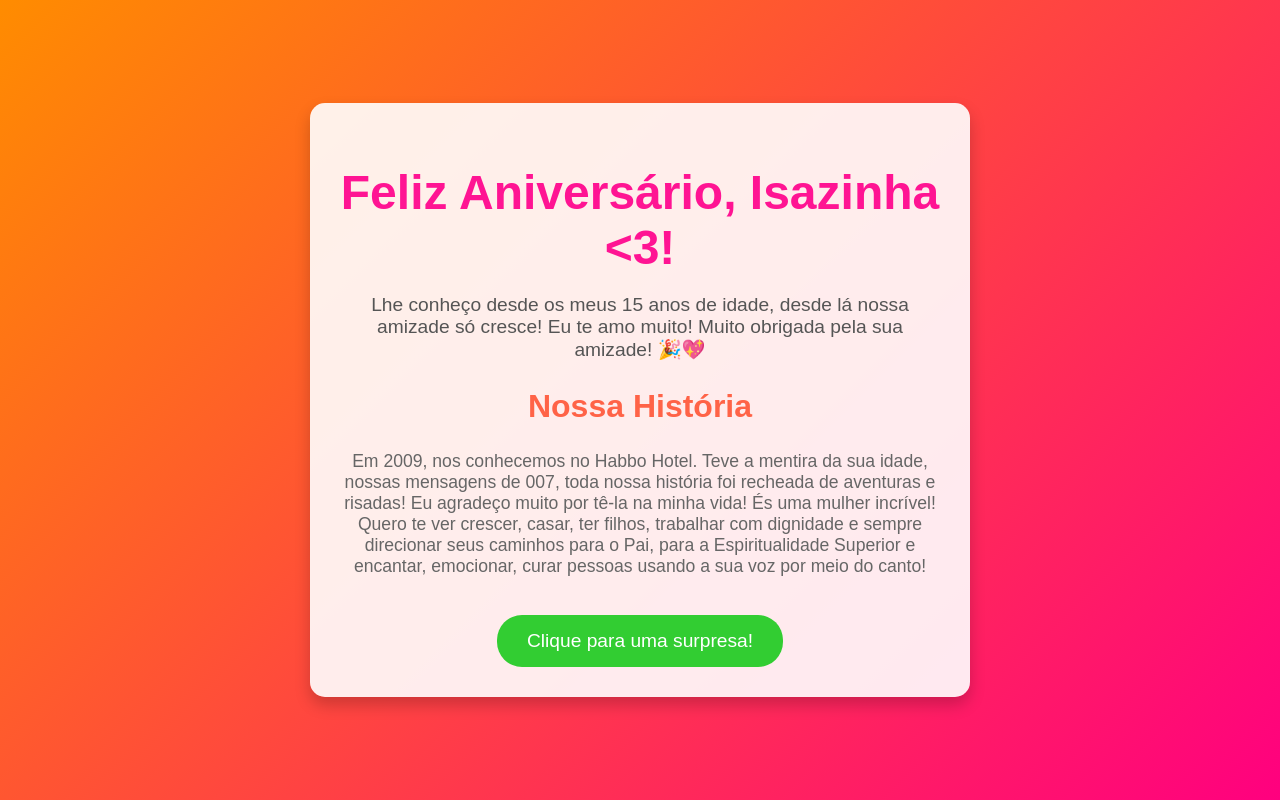
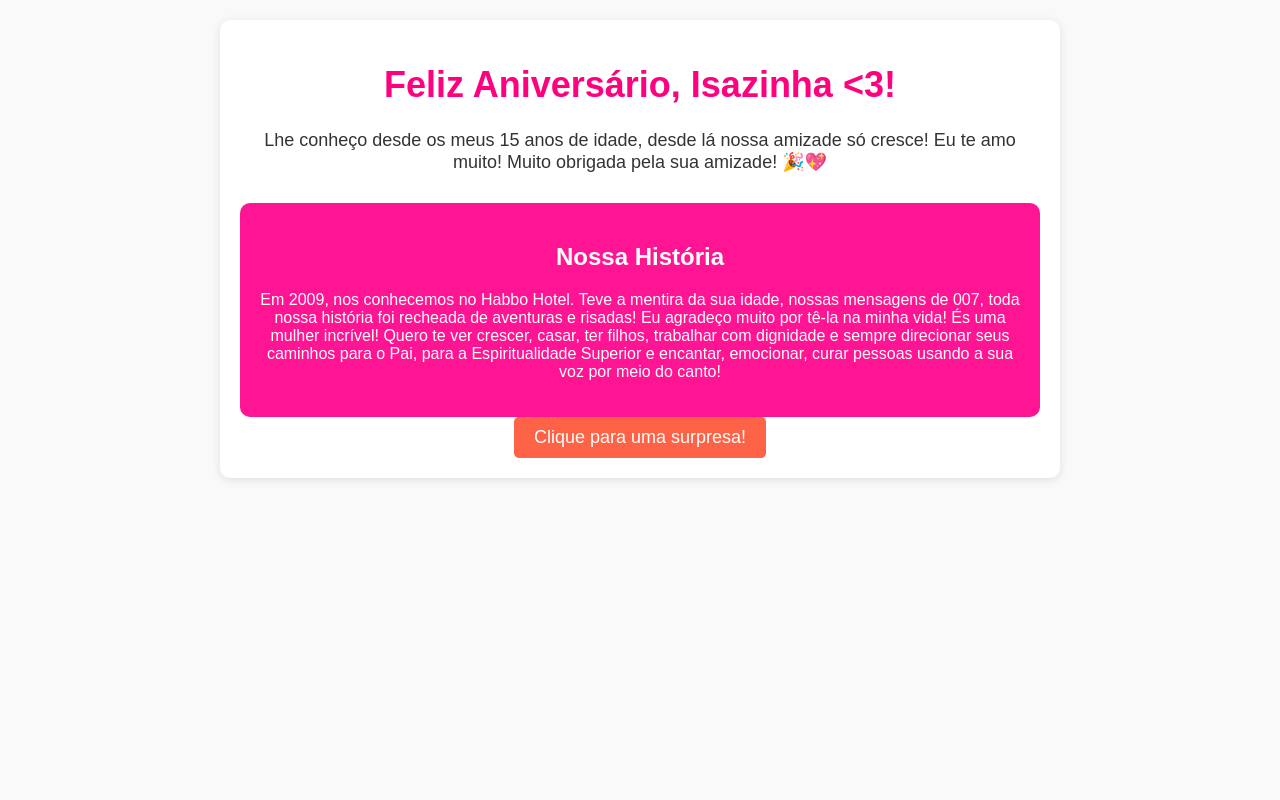
Before and after one commit to feliz-aniversario-prog/feliz-aniversario-isa-2025, a plain HTML site: page index.html in a window 1280 px wide. Drawn offline with Linux system fonts and the light colour scheme.

Commit message:
Update style.css

```diff
--- a/style.css
+++ b/style.css
@@ -1,98 +1,82 @@
-/* Definindo a fonte padrão e a cor de fundo */
+/* Estilos gerais para o corpo */
 body {
-    font-family: 'Arial', sans-serif;
-    background: linear-gradient(135deg, #ff8c00, #ff007f); /* Gradiente de fundo suave */
-    color: #fff; /* Cor do texto em branco para contraste */
+    font-family: Arial, sans-serif;
+    background-color: #f9f9f9;
+    text-align: center;
     margin: 0;
     padding: 0;
-    display: flex;
-    justify-content: center;
-    align-items: center;
-    height: 100vh; /* Ocupa toda a altura da tela */
-    text-align: center;
-    flex-direction: column;
 }
 
-/* Container principal */
 .container {
-    background: rgba(255, 255, 255, 0.9); /* Fundo branco com transparência */
-    padding: 30px;
-    border-radius: 15px; /* Bordas arredondadas */
-    box-shadow: 0 8px 16px rgba(0, 0, 0, 0.2);
-    max-width: 600px;
-    width: 100%;
+    max-width: 800px;
+    margin: 20px auto;
+    padding: 20px;
+    background-color: white;
+    border-radius: 10px;
+    box-shadow: 0 2px 10px rgba(0, 0, 0, 0.1);
 }
 
-/* Cabeçalho */
+/* Estilo para o título principal */
 .header h1 {
-    font-size: 3em;
-    color: #ff1493; /* Cor suave de rosa */
-    margin-bottom: 10px;
-    font-weight: bold;
+    color: #FF007F;
+    font-size: 36px;
 }
 
+/* Estilo para o parágrafo com a mensagem de aniversário */
 .header p {
-    font-size: 1.2em;
-    color: #555; /* Um cinza suave para o texto */
+    font-size: 18px;
+    color: #333;
 }
 
-/* Seção do Timeline */
+/* Estilo para a linha do tempo */
 .timeline {
-    margin-top: 20px;
+    margin-top: 30px;
+    padding: 20px;
+    background-color: #FF1493;
+    color: white;
+    border-radius: 10px;
 }
 
-.timeline h2 {
-    font-size: 2em;
-    color: #ff6347; /* Laranja suave */
-}
-
-.timeline p {
-    font-size: 1.1em;
-    color: #666; /* Cinza suave */
-}
-
-/* Estilo para o botão de surpresa */
+/* Estilo para o botão */
 .footer button {
-    background-color: #32cd32; /* Verde claro */
-    color: #fff;
+    padding: 10px 20px;
+    font-size: 18px;
+    background-color: #FF6347;
+    color: white;
     border: none;
-    padding: 15px 30px;
-    font-size: 1.2em;
+    border-radius: 5px;
     cursor: pointer;
-    border-radius: 25px;
-    margin-top: 20px;
-    transition: background-color 0.3s ease;
+    transition: background-color 0.3s;
 }
 
 .footer button:hover {
-    background-color: #28a745; /* Verde mais escuro ao passar o mouse */
+    background-color: #FF007F;
 }
 
-/* Animação para confetes */
-.confetti {
-    position: absolute;
-    top: 0;
-    left: 0;
-    width: 100%;
-    height: 100%;
-    pointer-events: none; /* Confetes não devem bloquear outros elementos */
+/* Estilo para o container do vídeo */
+#videoContainer {
+    display: none; /* Inicialmente escondido */
+    margin-top: 30px; /* Espaço entre o botão e o vídeo */
 }
 
-/* Ajustando a altura das fontes para dispositivos móveis */
-@media (max-width: 768px) {
-    .header h1 {
-        font-size: 2.5em;
+/* Estilo para o iframe do vídeo */
+#surpriseVideo {
+    width: 100%;
+    height: 400px;
+    border-radius: 10px;
+}
+
+/* Adicionando um pequeno efeito visual para o vídeo */
+#videoContainer {
+    animation: fadeIn 1s ease-in-out;
+}
+
+/* Efeito de transição para o vídeo */
+@keyframes fadeIn {
+    from {
+        opacity: 0;
     }
-
-    .header p {
-        font-size: 1.1em;
-    }
-
-    .timeline h2 {
-        font-size: 1.8em;
-    }
-
-    .footer button {
-        font-size: 1em;
+    to {
+        opacity: 1;
     }
 }
```
